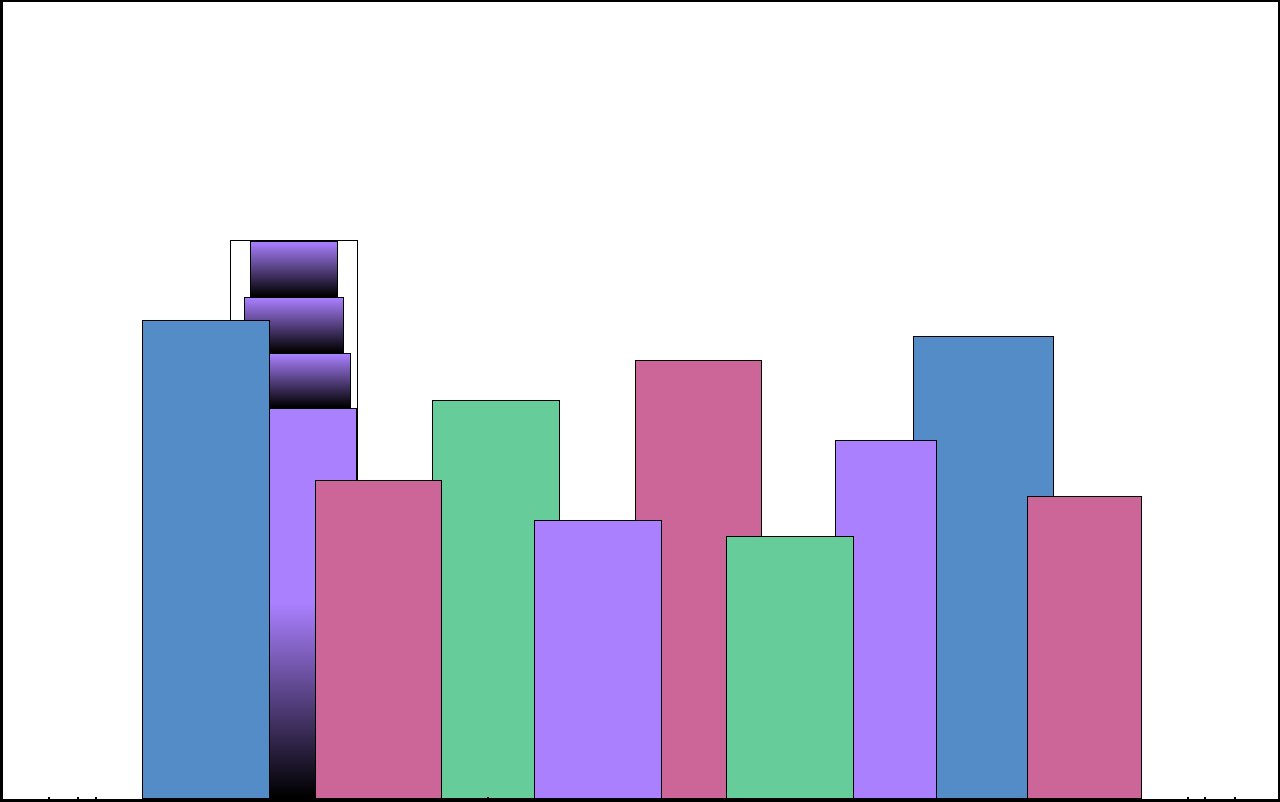
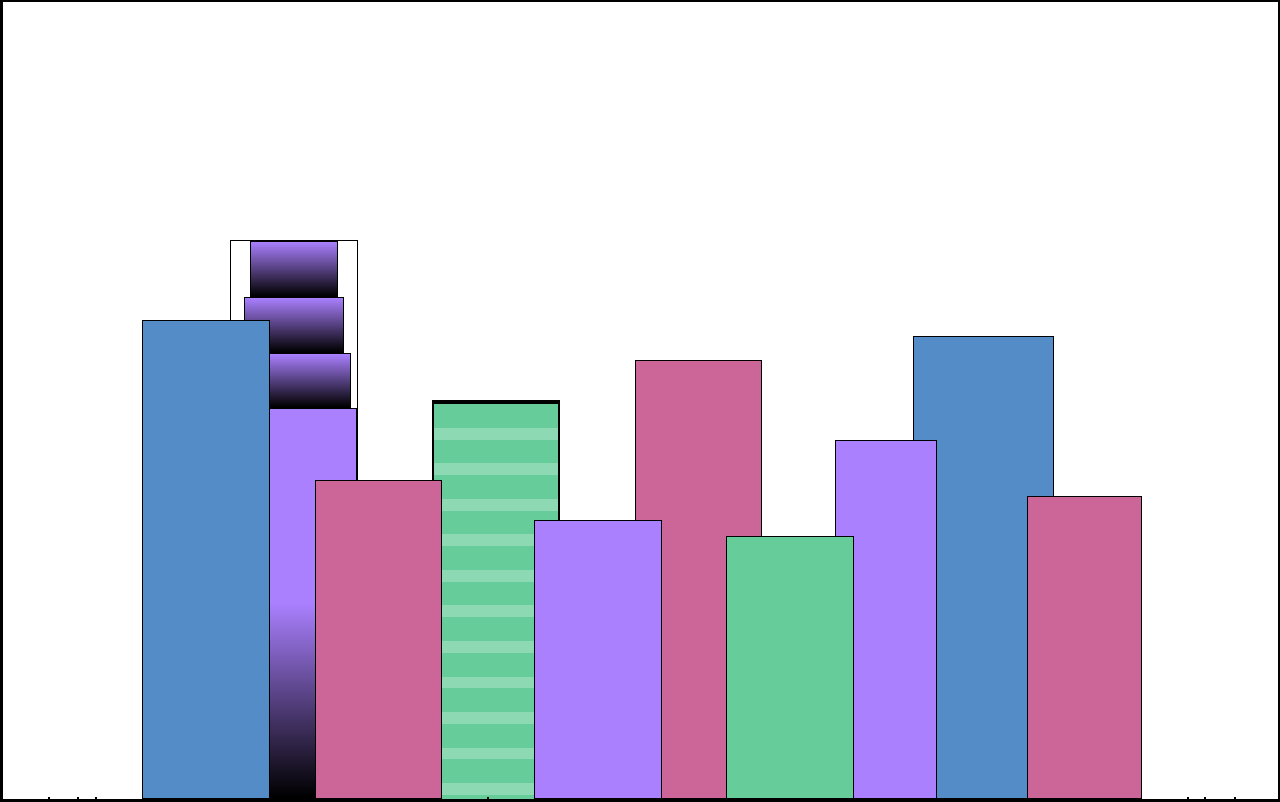
Before and after one commit to DmitryChijov/panorama-css, a plain HTML site: page index.html in a window 1280 px wide. Drawn offline with Linux system fonts and the light colour scheme.

Commit message:
добавляет повторяющийся линейный градиент
2 фоновое строение

```diff
--- a/index.html
+++ b/index.html
@@ -19,7 +19,10 @@
             <div class="bb1c bb1-window"></div>
             <div class="bb1d"></div>
         </div>
-        <div class="bb2"></div>
+        <div class="bb2">
+            <div class="bb2a"></div>
+            <div class="bb2b"></div>
+        </div>
         <div class="bb3"></div>
         <div></div>
         <div class="bb4"></div>
--- a/styles.css
+++ b/styles.css
@@ -5,6 +5,7 @@
     --building-color3: #cc6699;
     --building-color4: #538cc6;
     --window-color1: black;
+    --window-color2: #8cd9b3;
 }
 
 
@@ -79,6 +80,17 @@ body {
     background-color: var(--building-color2);
 }
 
+.bb2b {
+    width: 100%;
+    height: 100%;
+    background: repeating-linear-gradient( /* свойство которое повторяет мой градиент пока он не дойдет до конца блока */
+        var(--building-color2) 0%,
+        var(--building-color2) 6%,
+        var(--window-color2) 6%,
+        var(--window-color2) 9%
+    );
+}
+
 /* третье фоновое здание */
 .bb3 {
     width: 10%;
```
